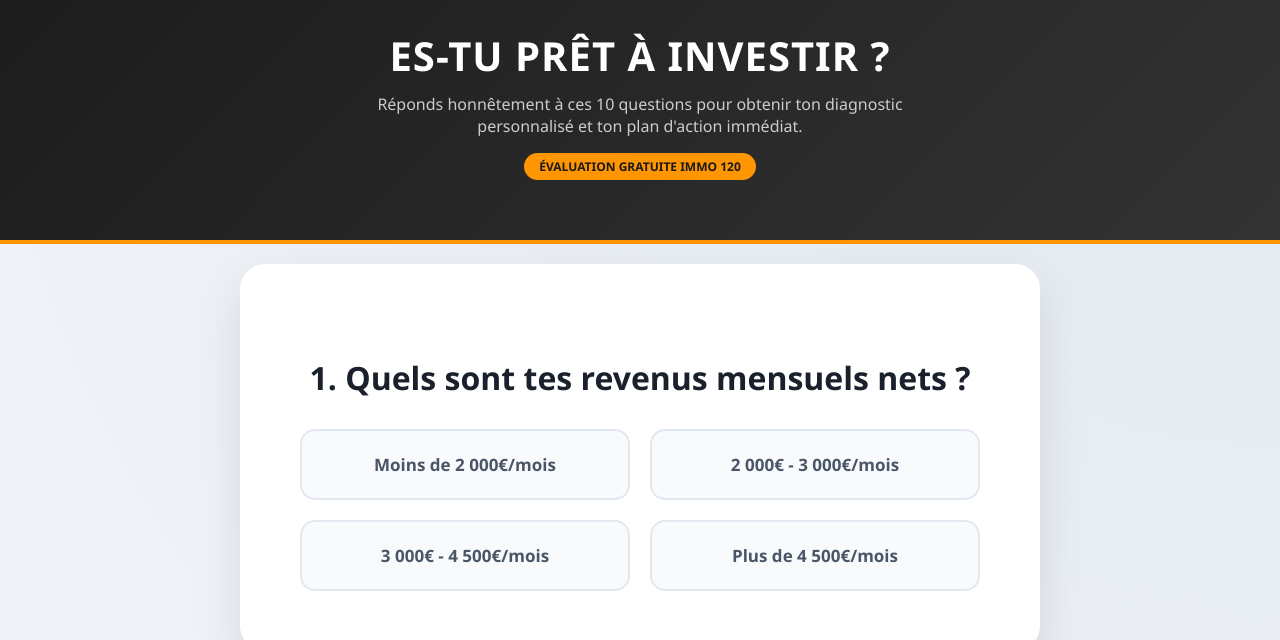
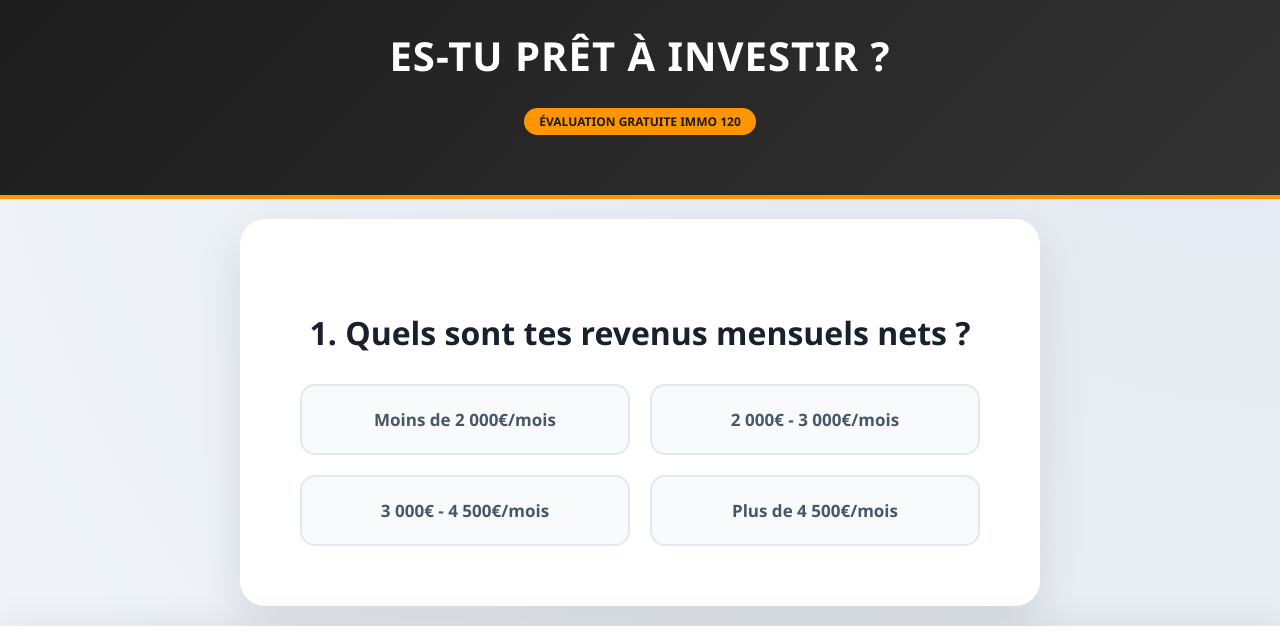
Before and after one commit to Immo120/Quiz-immobilier-, a website: page index.html in a window 1280 px wide. Shown: the part 160-800 px from the top of the page. Drawn offline with Linux system fonts and the light colour scheme.

Commit message:
Update index.html

```diff
--- a/index.html
+++ b/index.html
@@ -144,7 +144,7 @@
                 <img src="Immo 120_20251031_094012_0000.svg" alt="Logo">
             </div>
             <h1>ES-TU PRÊT À INVESTIR ?</h1>
-            <p>Réponds honnêtement à ces 10 questions pour obtenir ton diagnostic personnalisé et ton plan d'action immédiat.</p>
+
             <div class="header-badge">ÉVALUATION GRATUITE IMMO 120</div>
         </div>
     </div>
```
